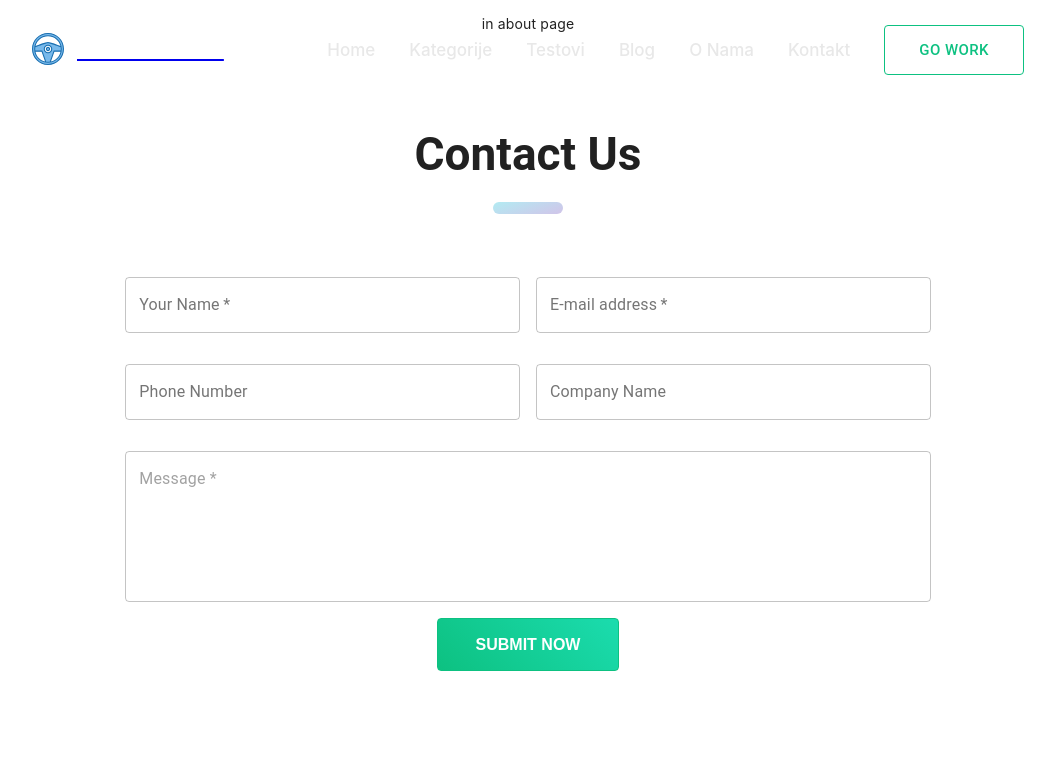
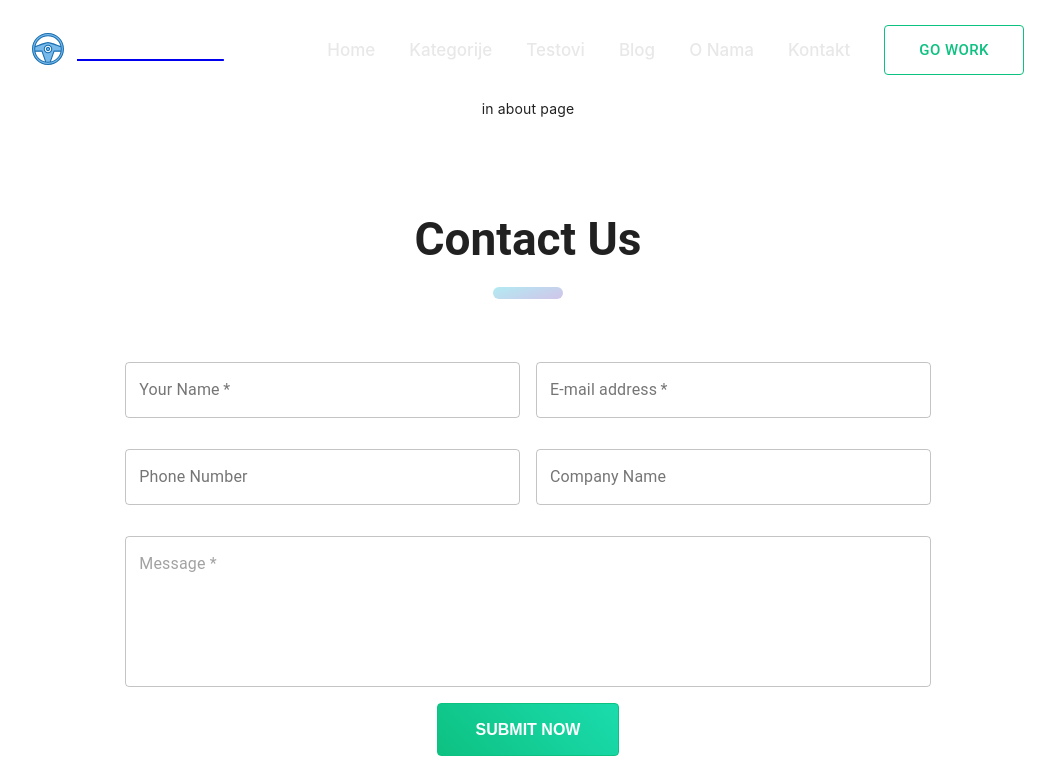
Before and after one commit to HunterJS-bit/react-quiz-app, a React (Create React App) app in the folder client/: page /about in a window 1280 px wide. Shown: the top 777 px of the page, without its empty margins (112-1167 px from the left). Built offline with nearby package versions, Linux system fonts and the light colour scheme.

Commit message:
styling: updated header & footer

```diff
--- a/client/src/components/common/Header.js
+++ b/client/src/components/common/Header.js
@@ -123,10 +123,12 @@ class Topbar extends Component {
   };
 
   render() {
-    const { classes } = this.props;
+    const { classes, location } = this.props;
+
+    const currentPage = location.pathname;
 
     return (
-      <StyledAppBar>
+      <StyledAppBar style={{ position: currentPage != '/' ? 'relative' : 'absolute' }}>
         <Toolbar id="back-to-top">
           <Container container fixed maxWidth="lg">
             <Grid container spacing={10} alignItems="baseline">
```
